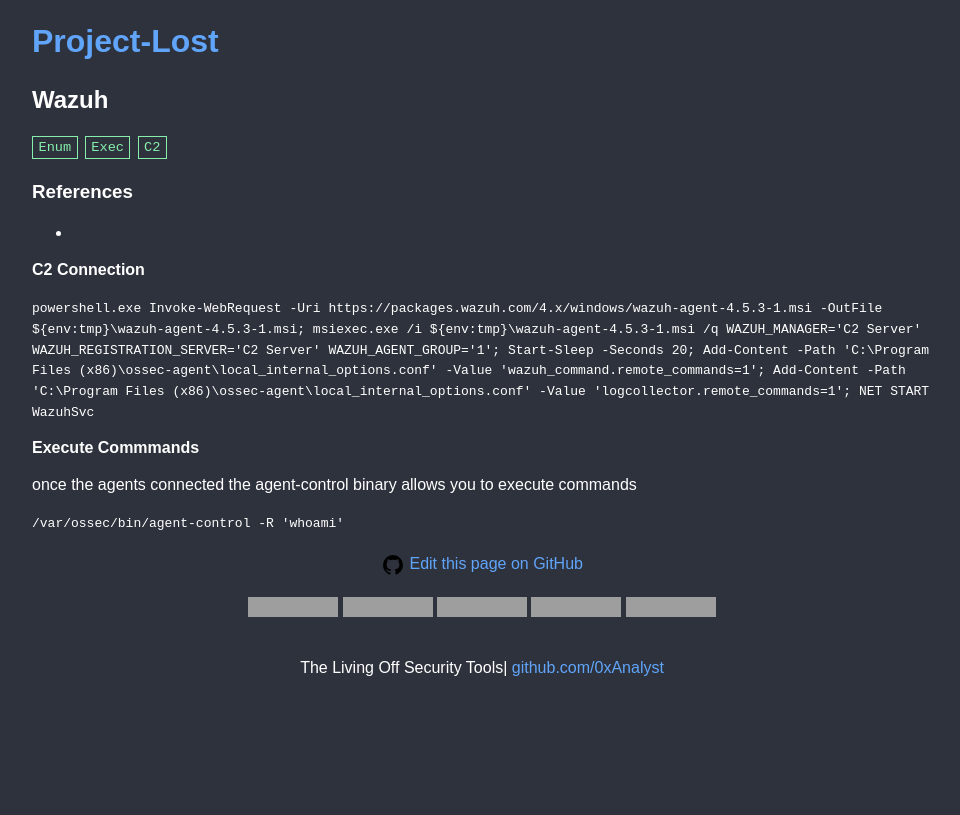
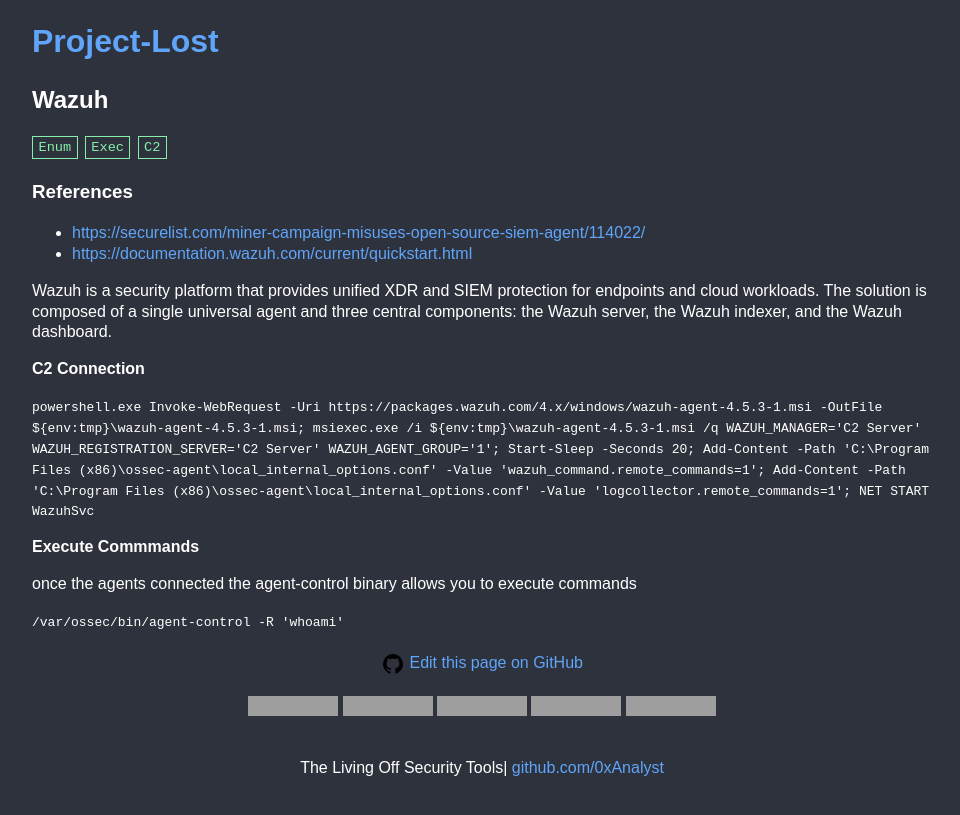
Before and after one commit to 0xAnalyst/Project-Lost, a Jekyll site: the page built from _tool/Wazuh.md, in a window 1280 px wide, cut to the strip 0-815 px from the top of the page. Shown: the whole strip, without its empty margins (158-1118 px from the left). Built offline with Jekyll 4.4.1, drawn with Linux system fonts in a browser that asks for light colours; grey boxes are pictures that could not be loaded.

Commit message:
Update Wazuh.md

```diff
--- a/_tool/Wazuh.md
+++ b/_tool/Wazuh.md
@@ -5,9 +5,12 @@
   - Exec
   - C2
 references:
--
+- https://securelist.com/miner-campaign-misuses-open-source-siem-agent/114022/
+- https://documentation.wazuh.com/current/quickstart.html
 files: []
 ---
+
+Wazuh is a security platform that provides unified XDR and SIEM protection for endpoints and cloud workloads. The solution is composed of a single universal agent and three central components: the Wazuh server, the Wazuh indexer, and the Wazuh dashboard.
 
 
 **C2 Connection**
```
